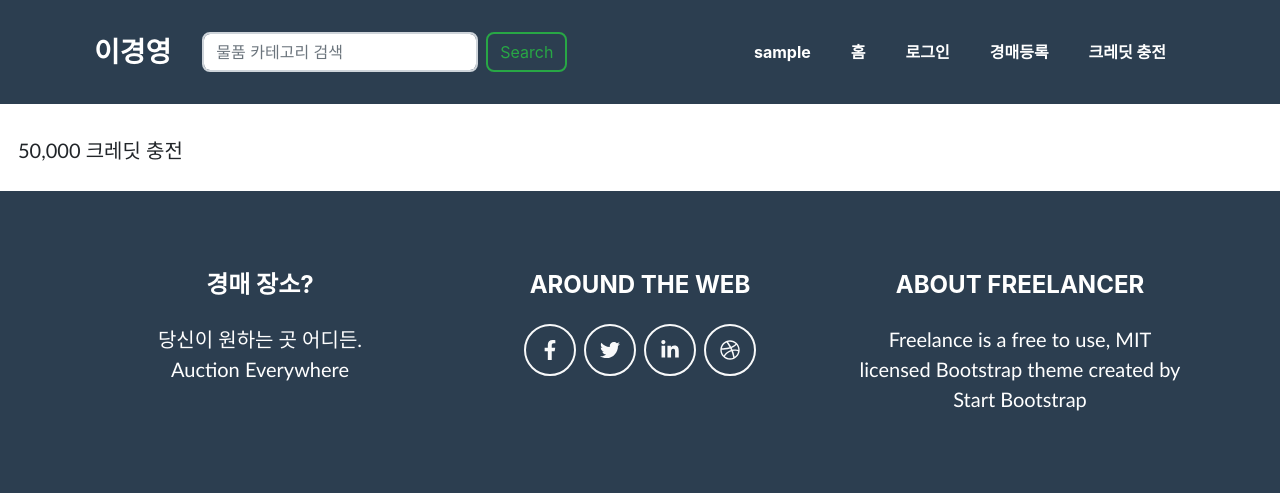
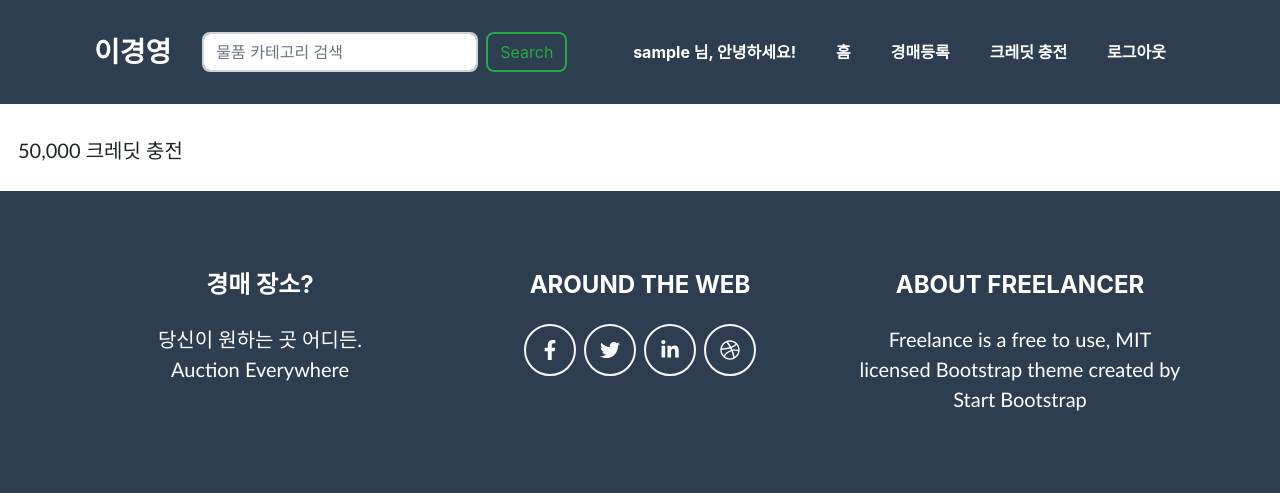
Before and after one commit to Seo-yul/lky_auction, a Django app: page /auction_credit/ in a window 1280 px wide. Shown: the top 493 px of the page. Run offline with Django 3.2, Linux system fonts and the light colour scheme; the visitor is signed in with stand-in values (Sample User, id 1); some libraries are stand-ins or nearby versions; some web fonts are replaced.

Commit message:
login, logout button + email signup

```diff
--- a/lky/auction/templates/auction/base.html
+++ b/lky/auction/templates/auction/base.html
@@ -24,21 +24,29 @@
                     <button class="btn btn-outline-success my-2 my-sm-0" type="submit">Search</button>
                 </form>
                 <button class="navbar-toggler navbar-toggler-right font-weight-bold bg-primary text-white rounded" type="button" data-toggle="collapse" data-target="#navbarResponsive" aria-controls="navbarResponsive" aria-expanded="false" aria-label="Toggle navigation">Menu <i class="fas fa-bars"></i></button>
+
                 <div class="collapse navbar-collapse" id="navbarResponsive">
                     <ul class="navbar-nav ml-auto">
-
                         {% if user.is_authenticated %}
-                        <li class="nav-item mx-0 mx-lg-1"><a class="nav-link py-3 px-0 px-lg-3 rounded js-scroll-trigger" href="{% url 'index' %}">{{user.username}}</a>
+                        <li class="nav-item mx-0 mx-lg-1"><a class="nav-link py-3 px-0 px-lg-3 rounded js-scroll-trigger">{{user.username}} 님, 안녕하세요!</a>
+                        {% else %}
+                        <li class="nav-item mx-0 mx-lg-1"><a class="nav-link py-3 px-0 px-lg-3 rounded js-scroll-trigger">로그인을 해주세요</a>
                         {% endif %}
 
                         <li class="nav-item mx-0 mx-lg-1"><a class="nav-link py-3 px-0 px-lg-3 rounded js-scroll-trigger" href="{% url 'index' %}">홈</a>
                         </li>
-                        <li class="nav-item mx-0 mx-lg-1"><a class="nav-link py-3 px-0 px-lg-3 rounded" href="{% url 'login'%}">로그인</a>
-                        </li>
+
                         <li class="nav-item mx-0 mx-lg-1"><a class="nav-link py-3 px-0 px-lg-3 rounded js-scroll-trigger" href="{% url 'auction_register' %}">경매등록</a>
                         </li>
                         <li class="nav-item mx-0 mx-lg-1"><a class="nav-link py-3 px-0 px-lg-3 rounded js-scroll-trigger" href="{% url 'auction_credit' %}">크레딧 충전</a>
                         </li>
+                        {% if user.is_active %}
+                        <li class="nav-item mx-0 mx-lg-1"><a class="nav-link py-3 px-0 px-lg-3 rounded" href="{% url 'logout'%}">로그아웃</a>
+                        </li>
+                        {% else %}
+                        <li class="nav-item mx-0 mx-lg-1"><a class="nav-link py-3 px-0 px-lg-3 rounded" href="{% url 'login'%}">로그인</a>
+                        </li>
+                        {% endif %}
                     </ul>
                 </div>
             </div>
--- a/lky/user/views.py
+++ b/lky/user/views.py
@@ -8,7 +8,8 @@ def signup(request):
     if request.method == "POST":
         if request.POST["password1"] == request.POST["password2"]: # 비밀번호가 같으면 회원가입
             user = User.objects.create_user(
-                username=request.POST["username"],password=request.POST["password1"]
+                username=request.POST["username"],password=request.POST["password1"],
+                email=request.POST["email"]
             )
 
             my_user=My_user(user=user,credit=0)
```
Also changed, not shown: lky/auction/models.py (+5 -4 lines).
